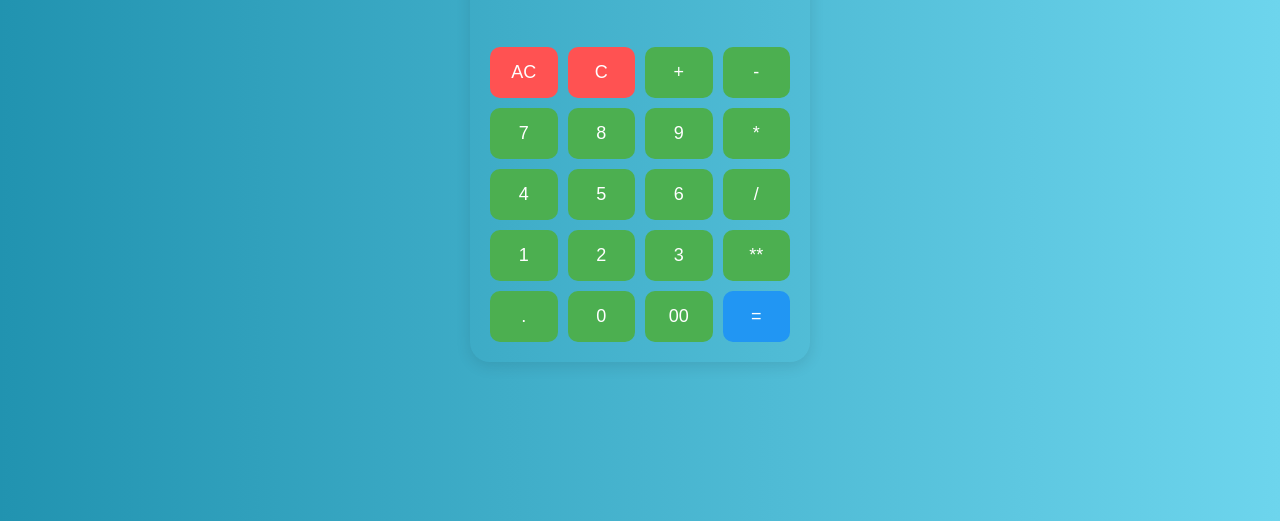
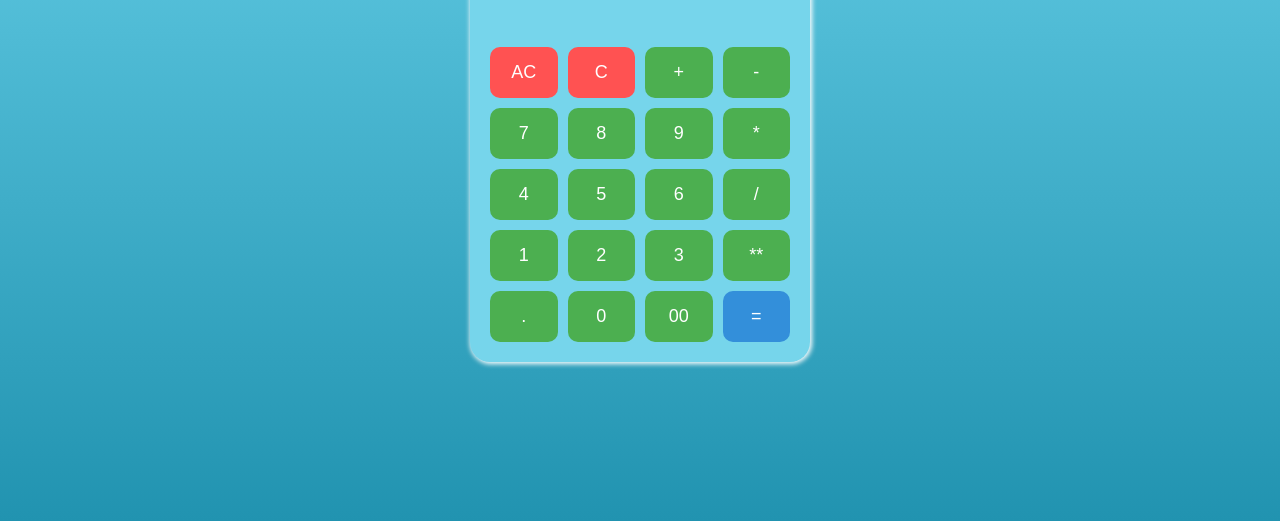
Before and after one commit to kuruvasiva/calculator, a plain HTML site: page index.html in a window 1280 px wide. Shown: the part 279-800 px from the top of the page. Drawn offline with Linux system fonts and the light colour scheme.

Commit message:
Update App.css  bgcolor

```diff
--- a/style.css
+++ b/style.css
@@ -4,7 +4,7 @@ body {
     justify-content: center;
     align-items: center;
     min-height: 100vh;
-    background: linear-gradient(to right, #2193b0, #6dd5ed);
+    background: linear-gradient(to top, #2193b0, #6dd5ed) ;
     margin: 0;
 }
 
@@ -12,11 +12,14 @@ body {
     display: flex;
     flex-direction: column;
     align-items: center;
-    background-color: #fffff;
+    background:   #76d5eb;
     padding: 20px;
     border-radius: 20px;
-    box-shadow: 0 4px 15px rgba(0, 0, 0, 0.1);
+    box-shadow: 1px 1px 5px 1px white;
     width: 300px;
+}
+#container:hover{
+    box-shadow: 2px 2px 10px 5px white;
 }
 
 h1 {
@@ -59,7 +62,7 @@ button {
 }
 
 button:hover {
-     background: #04940b;
+    background: #04940b;
 }
 
 button:active {
@@ -75,7 +78,7 @@ button:nth-child(1):hover, button:nth-child(2):hover {
 }
 
 button:last-child {
-    background: #2196F3;
+    background: #338fda;
 }
 
 button:last-child:hover {
```
